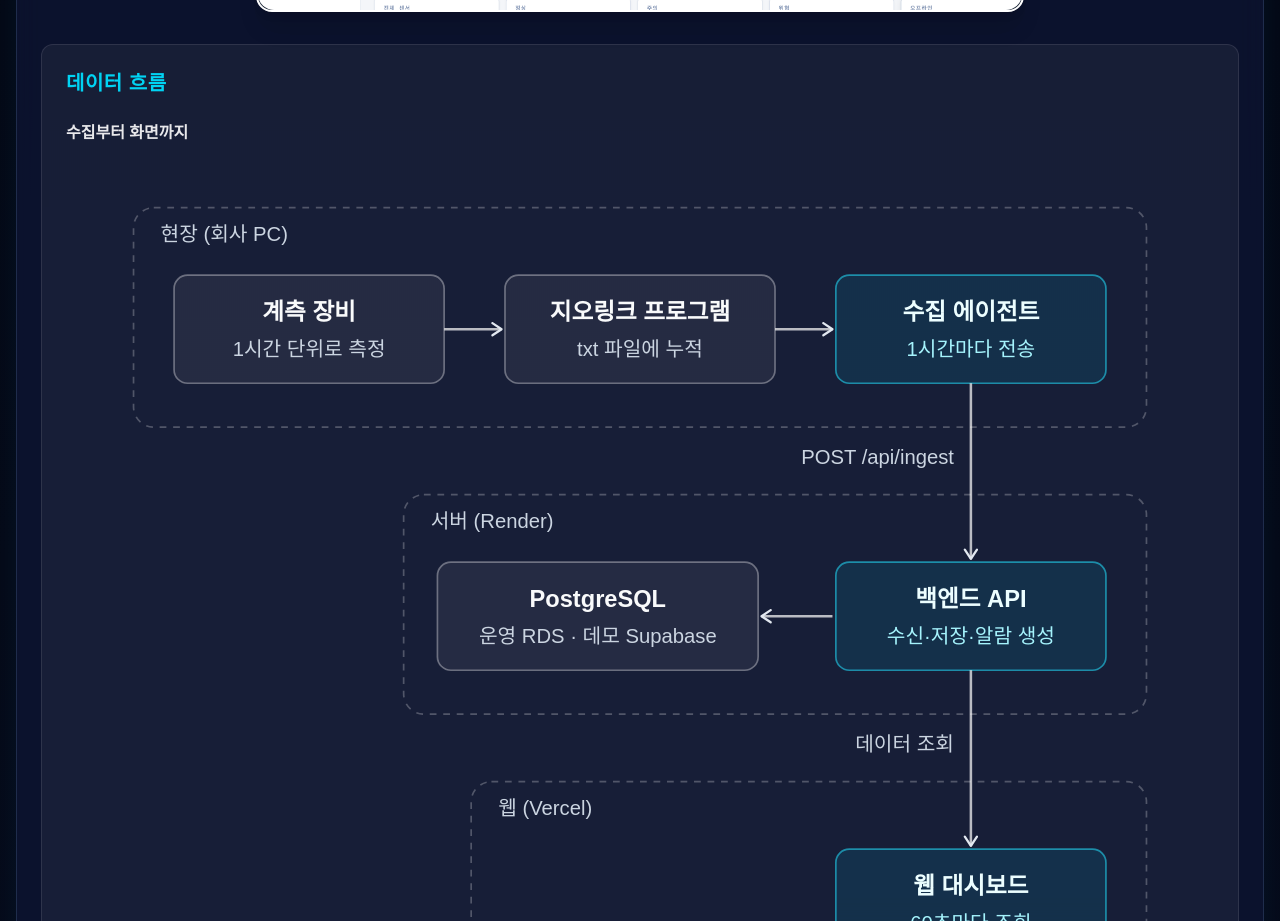
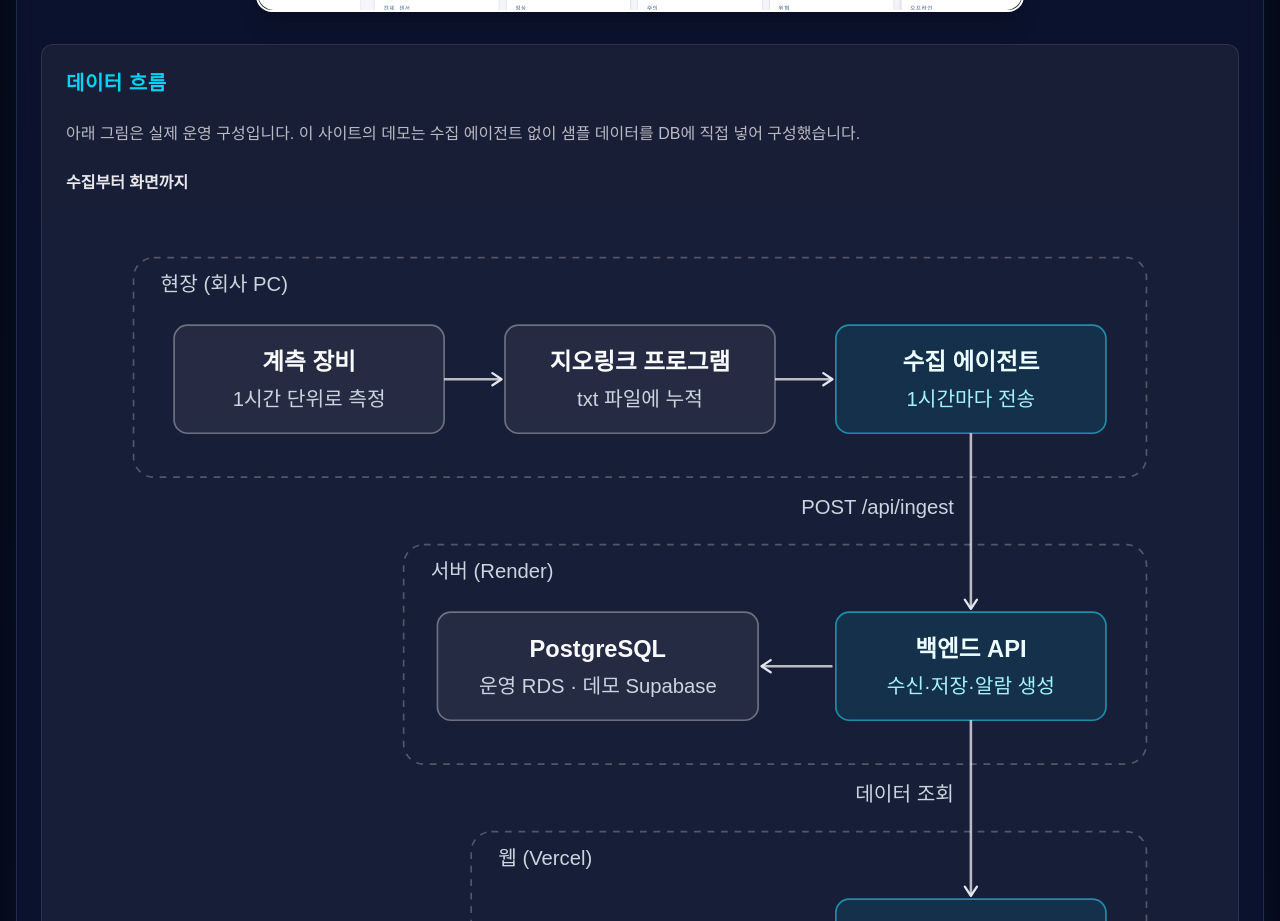
Before and after one commit to ShinYeoJin/shin-yeojin-portfolio, a Next.js app: page /projects/geomonitor in a window 1280 px wide. Shown: the part 1060-1981 px from the top of the page. Built offline with nearby package versions, Linux system fonts and the light colour scheme.

Commit message:
docs: 데이터 흐름 그림이 운영 구성이고 데모는 에이전트 없이 샘플 데이터로 구성됨을 안내

```diff
--- a/components/GeoMonitorFlow.jsx
+++ b/components/GeoMonitorFlow.jsx
@@ -74,6 +74,9 @@ export default function GeoMonitorFlow() {
       transition={{ duration: 0.5, delay: 0.15 }}
     >
       <h3 className="text-xl font-bold text-cyan-400 tracking-wide uppercase">데이터 흐름</h3>
+      <p className="text-sm md:text-base text-white/70 leading-relaxed">
+        아래 그림은 실제 운영 구성입니다. 이 사이트의 데모는 수집 에이전트 없이 샘플 데이터를 DB에 직접 넣어 구성했습니다.
+      </p>
 
       <div className="flex flex-col gap-3">
         <h4 className="text-base font-bold text-white/90">수집부터 화면까지</h4>
```
